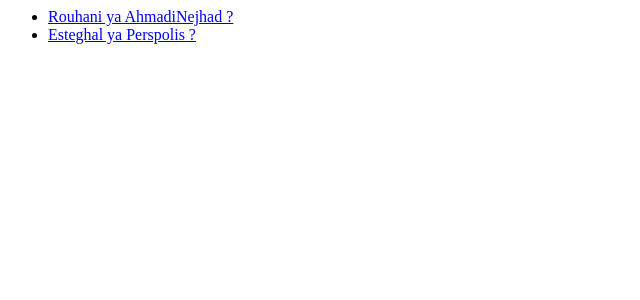
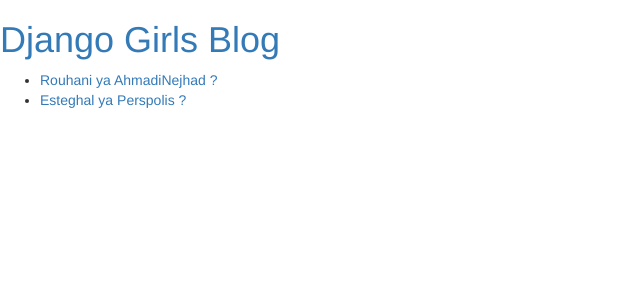
Before and after one commit to alireza09138726138/pythone, a Django app: page /polls/ in a window 1280 px wide. Shown: the top 300 px of the page, without its empty margins (0-640 px from the left). Run offline with Django 3.2, Linux system fonts and the light colour scheme; data comes from the database, SQL or seed files in the repository; some libraries are stand-ins or nearby versions.

Commit message:
Update index.html

```diff
--- a/polls/templates/polls/index.html
+++ b/polls/templates/polls/index.html
@@ -1,7 +1,28 @@
+{% load static %}
+<html>
+    <head>
+	 <title>Django Girls blog</title>
+        <link rel="stylesheet" href="//maxcdn.bootstrapcdn.com/bootstrap/3.2.0/css/bootstrap.min.css">
+        <link rel="stylesheet" href="//maxcdn.bootstrapcdn.com/bootstrap/3.2.0/css/bootstrap-theme.min.css">
+
+		<link rel="stylesheet" href="{% static 'polls/style.css' %}">
+</head>
+    <body>
+
+<div>
+            <h1><a href="/">Django Girls Blog</a></h1>
+        </div>
+
+
 {% if latest_question_list %}
-    <ul>
+
+
+
+    <ul style='background-color:'>
     {% for question in latest_question_list %}
-		<li><a href="{% url 'polls:detail' question.id %}">{{ question.question_text }}</a></li>
+
+        <li ><a href="{{ question.id }}/">{{ question.question_text }}</a></li>
+
     {% endfor %}
     </ul>
 {% else %}
```
